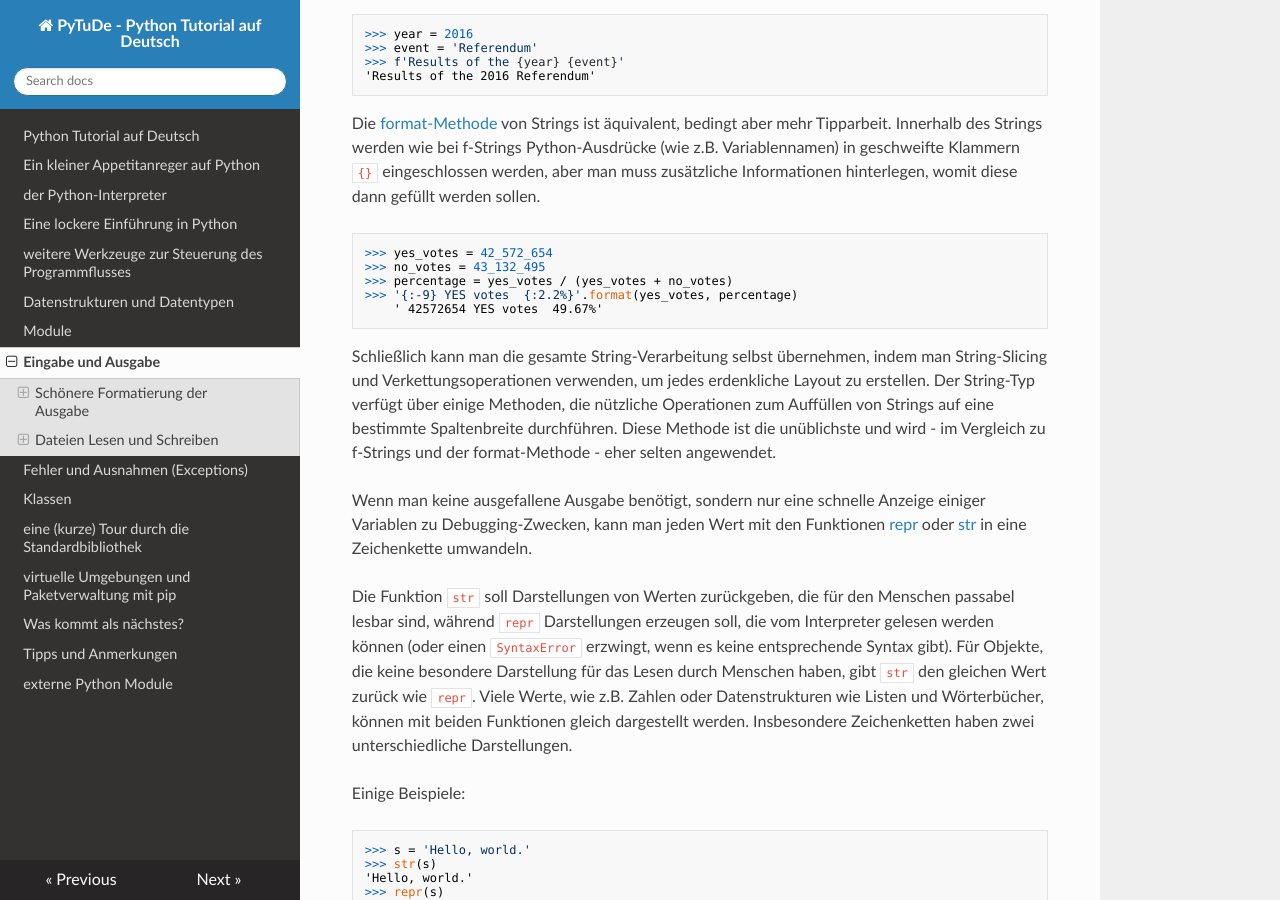
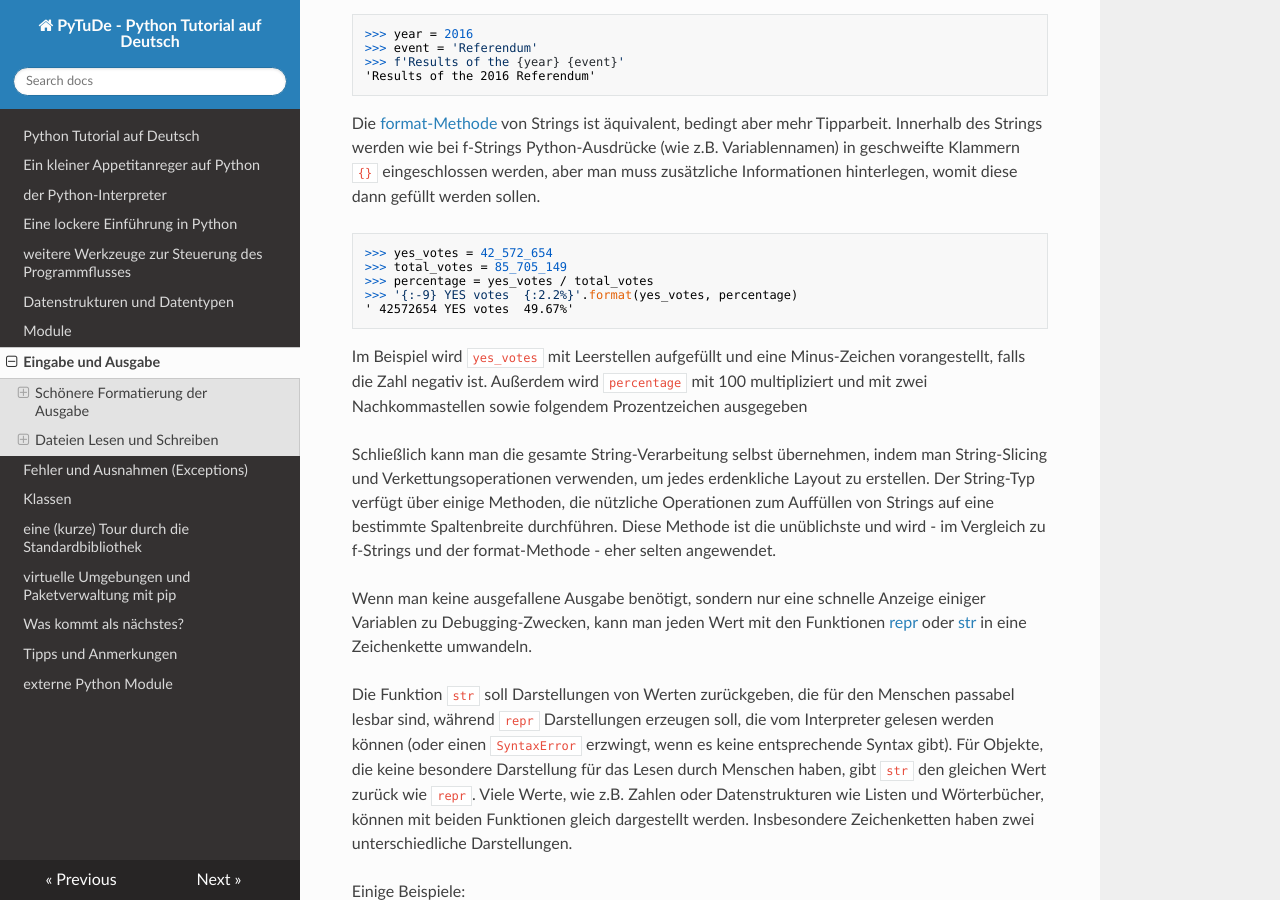
Before and after one commit to noisefloor/pytude, an MkDocs documentation site: the page built from docs/inputoutput.md, in a window 1280 px wide and 900 px high, scrolled down 614 px. Built offline with MkDocs 1.6.1, drawn with Linux system fonts in a browser that asks for light colours; nearby versions of some CDN libraries; some of the changed text lies outside the part shown.

Commit message:
Update
Update / Korrekturen / Präzisierungen

````diff
--- a/docs/inputoutput.md
+++ b/docs/inputoutput.md
@@ -21,11 +21,13 @@ Die [format-Methode](https://docs.python.org/3/library/stdtypes.html#str.format)
 
 ```pycon
 >>> yes_votes = 42_572_654
->>> no_votes = 43_132_495
->>> percentage = yes_votes / (yes_votes + no_votes)
+>>> total_votes = 85_705_149
+>>> percentage = yes_votes / total_votes
 >>> '{:-9} YES votes  {:2.2%}'.format(yes_votes, percentage)
-    ' 42572654 YES votes  49.67%'
+' 42572654 YES votes  49.67%'
 ```
+
+Im Beispiel wird `yes_votes` mit Leerstellen aufgefüllt und eine Minus-Zeichen vorangestellt, falls die Zahl negativ ist. Außerdem wird `percentage` mit 100 multipliziert und mit zwei Nachkommastellen sowie folgendem Prozentzeichen ausgegeben
 
 Schließlich kann man die gesamte String-Verarbeitung selbst übernehmen, indem man String-Slicing und Verkettungsoperationen verwenden, um jedes erdenkliche Layout zu erstellen. Der String-Typ verfügt über einige Methoden, die nützliche Operationen zum Auffüllen von Strings auf eine bestimmte Spaltenbreite durchführen. Diese Methode ist die unüblichste und wird - im Vergleich zu f-Strings und der format-Methode - eher selten angewendet.
 
@@ -216,7 +218,7 @@ Es gibt eine weitere Methode, `str.zfill`, die eine numerische Zeichenkette auf
 
 ### die alte String-Formatierung
 
-Der %-Operator (modulo) kann auch für die Formatierung von Zeichenketten verwendet werden. In `'string' % values` werden Instanzen von `%` in `string` durch null oder mehr Elemente von `values` ersetzt. Diese Operation ist allgemein als String-Interpolation bekannt. Zum Beispiel:
+Der %-Operator (modulo) kann auch für die Formatierung von Zeichenketten verwendet werden. In `format % values` (wobei `format` ein String ist) werden Instanzen von `%` in `format` durch null oder mehr Elemente von `values` ersetzt. Diese Operation ist allgemein als String-Interpolation bekannt. Zum Beispiel:
 
 ```pycon
    >>> import math
````
Also changed, not shown: docs/classes.md (+1 -1 lines), docs/errors.md (+2 -2 lines).
